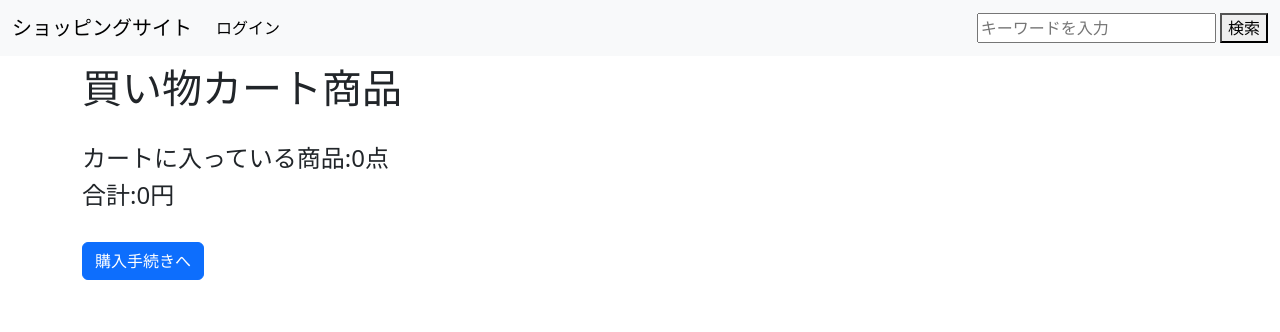
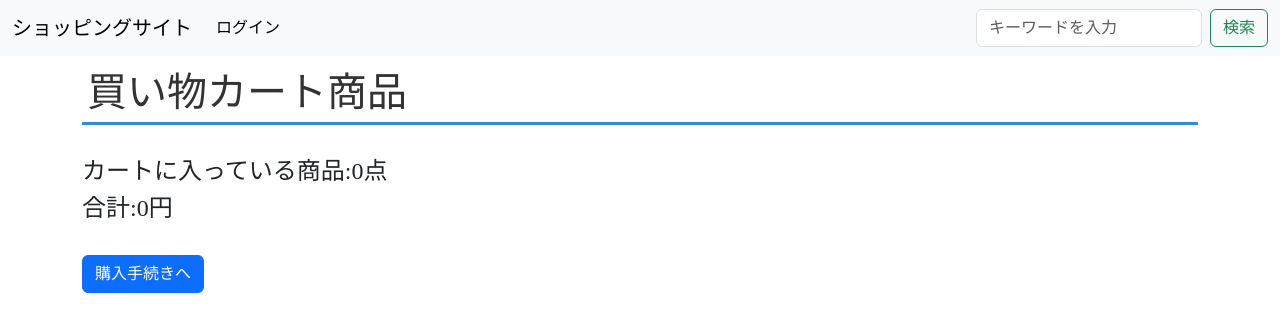
Before and after one commit to kitakawaayano/shopping_app, a Django app: a page that uses templates/base.html in a window 1280 px wide. Shown: the top 332 px of the page. Run offline with Django 5.2, Linux system fonts and the light colour scheme; some libraries are stand-ins or nearby versions.

Commit message:
css設定&管理者、利用者の表示内容を変える（途中）

```diff
--- a/shoppings/views.py
+++ b/shoppings/views.py
@@ -84,14 +84,12 @@ class CartView(generic.ListView):
             self.queryset = None
         return self.queryset
     def my_view(request):
-        print("a")
         if request.method == 'GET':
             name = request.GET.get('user', '')
             context = {'received_string': name}
             return render(request, 'shopping/cart.html', context)
         elif request.method == 'POST':
             data = request.POST
-            print("b")
             print(data)
 
 
--- a/templates/base.html
+++ b/templates/base.html
@@ -7,9 +7,37 @@
     <title>ショッピングアプリ{% block title %}{% endblock %}</title>
     {% bootstrap_css %}
     <style>
+        body{
+            {% comment %} font-family: "ヒラギノ角ゴ","游明朝",serif; {% endcomment %}
+            font-family: "ヒラギノ角ゴ";
+        }
         .container{
             background-color: white;
         }
+        {% comment %} 各画面のタイトル文字 {% endcomment %}
+        .title{
+            position: relative;;
+            padding: 5px;
+            border-bottom: 3px solid #308cceff;
+            color: #333333;
+        }
+        .container-md{
+            border:1px black solid;
+            padding: 30px 50px;
+            border-radius: 10px;
+            margin: 20px 5px;
+        }
+        .container-view{
+            display: flex;
+
+        }
+        {% comment %} フォント　游ゴシック、メイリオ、ヒラギノ角ゴ ProN W3 {% endcomment %}
+        .goods-name{
+            color: #4d4d5bff;
+            margin: 20px 0px;
+            text-decoration: none;
+        }
+
     </style>
 </head>
 <body>
@@ -55,15 +83,15 @@
                         <a class="nav-link disabled">Disabled</a>
                     </li> {% endcomment %}
                 </ul>
-                <form action="{% url 'shopping_app:search' %}" method="get">
+                <form action="{% url 'shopping_app:search' %}" method="get" class="d-flex">
                     {% comment %} {{ searchform.words }} {% endcomment %}
-                    <input type="search" placeholder="キーワードを入力" name="words" aria-label="search">
-                    <button type="submit">検索</button>
+                    <input type="search" placeholder="キーワードを入力" name="words" class="form-control me-2" aria-label="search">
+                    <button type="submit" class="btn btn-outline-success text-nowrap">検索</button>
                 </form>
             </div>
         </div>
     </nav>
-    <div class="container py-2">
+    <div class="container py-2" >
         {% block content %}
         {% endblock %}
     </div>
--- a/templates/shopping/cart.html
+++ b/templates/shopping/cart.html
@@ -1,7 +1,7 @@
 {% extends "base.html" %}
 {% block content %}
 
-    <h1>買い物カート商品</h1>
+    <h1 class="title">買い物カート商品</h1>
     <script>
         let sum = 0;
         let count = 0;
```
Also changed, not shown: templates/shopping/detail.html (+13 -2 lines), templates/shopping/index.html (+10 -8 lines).
